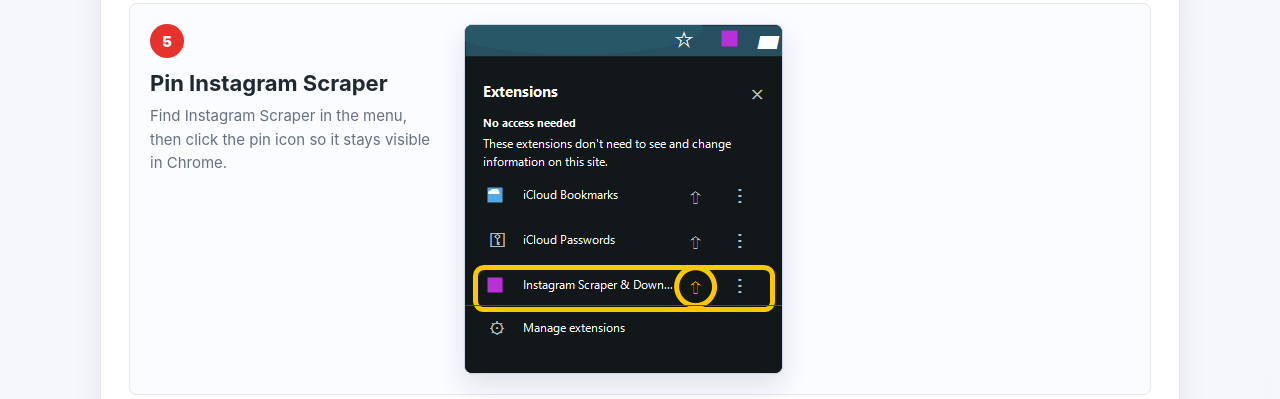
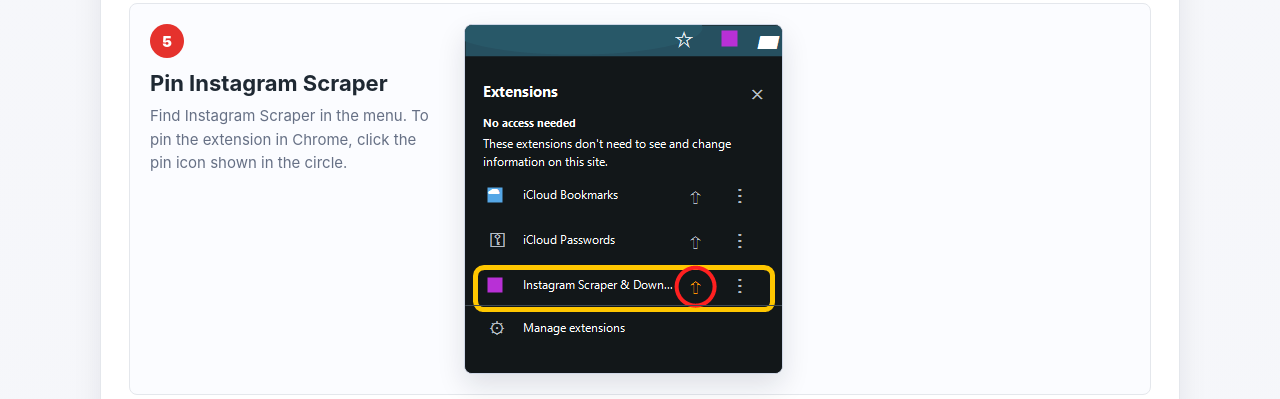
Before and after one commit to creativityemarketing-netizen/All_Tools, a Flask app: template templates/instagram_extension.html in a window 1280 px wide. Shown: the part 2243-2642 px from the top of the page. Run offline with Flask 3, Linux system fonts and the light colour scheme; the template is opened without the code that fills it, so the values that code supplies are empty; some libraries are stand-ins or nearby versions.

Commit message:
Clarify Instagram extension pin step

```diff
--- a/templates/instagram_extension.html
+++ b/templates/instagram_extension.html
@@ -119,7 +119,7 @@
           <div class="step-copy">
             <span class="step-number">5</span>
             <h3>Pin Instagram Scraper</h3>
-            <p>Find Instagram Scraper in the menu, then click the pin icon so it stays visible in Chrome.</p>
+            <p>Find Instagram Scraper in the menu. To pin the extension in Chrome, click the pin icon shown in the circle.</p>
           </div>
           <img class="real-screenshot menu-shot" src="/static/images/extension/pin-extension-highlight.png" alt="Chrome Extensions menu with Instagram Scraper highlighted and pin icon circled">
         </article>
```
Also changed, not shown: static/images/extension/pin-extension-highlight.png.
